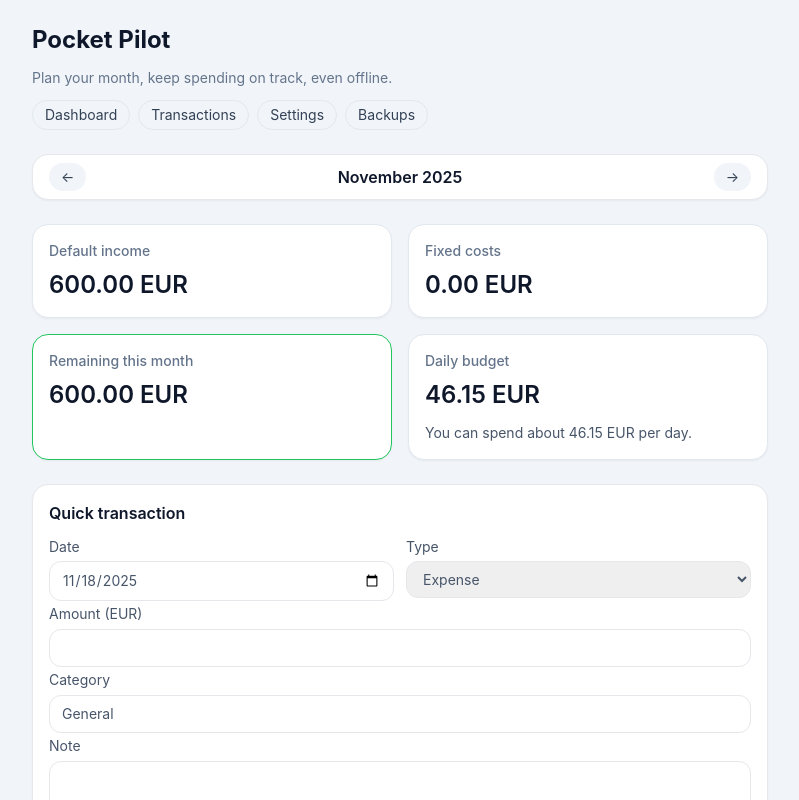
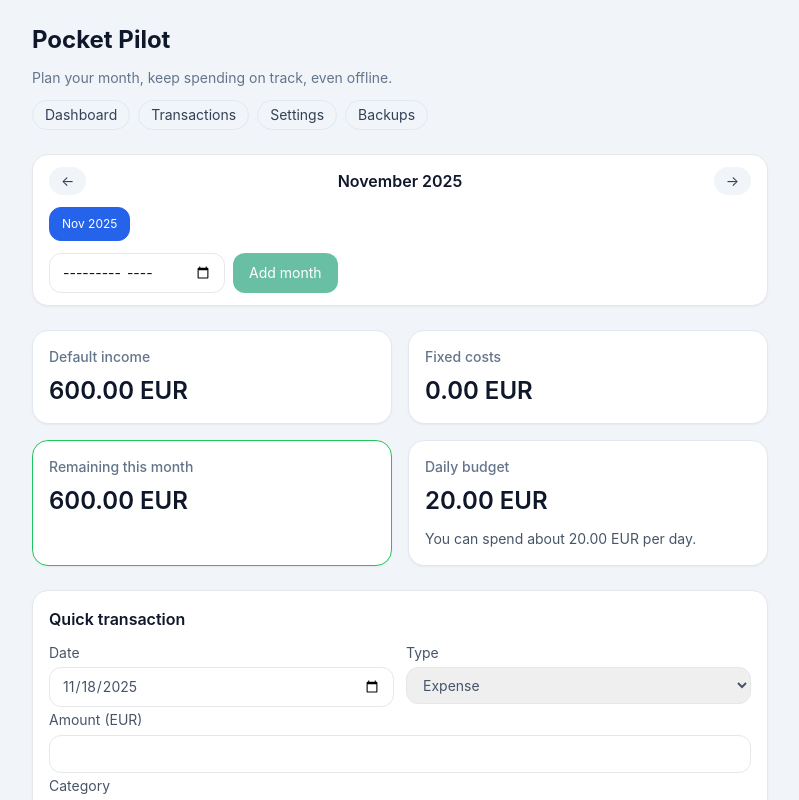
Before and after one commit to vladddanyliuk/finance_management_with_ai, a Next.js app: page / in a window 1280 px wide. Shown: the top 800 px of the page, without its empty margins (240-1039 px from the left). Built offline with nearby package versions, Linux system fonts and the light colour scheme.

Commit message:
Add custom month blocks, static daily budget, and UI animations

```diff
--- a/app/backups/page.tsx
+++ b/app/backups/page.tsx
@@ -45,17 +45,20 @@ export default function BackupsPage() {
   };
 
   return (
-    <div className="space-y-6 pb-12">
+    <div className="space-y-6 pb-12 animate-slideIn">
       <section className="space-y-3 rounded-2xl border bg-white p-4 shadow-sm">
         <h2 className="text-lg font-semibold">Export / Import</h2>
         <p className="text-sm text-slate-600">
           Keep your data safe by exporting regularly. Files stay on your device only.
         </p>
         <div className="flex flex-wrap gap-3">
-          <button className="rounded-full bg-blue-600 px-4 py-2 text-white" onClick={exportData}>
+          <button
+            className="rounded-full bg-blue-600 px-4 py-2 text-white transition-all duration-200 hover:-translate-y-0.5 hover:shadow"
+            onClick={exportData}
+          >
             Download backup JSON
           </button>
-          <label className="flex cursor-pointer items-center gap-2 rounded-full border border-slate-300 px-4 py-2 text-sm">
+          <label className="flex cursor-pointer items-center gap-2 rounded-full border border-slate-300 px-4 py-2 text-sm transition-all duration-200 hover:-translate-y-0.5 hover:shadow">
             Import JSON
             <input type="file" accept="application/json" className="hidden" ref={fileInput} onChange={handleImport} />
           </label>
@@ -74,7 +77,7 @@ export default function BackupsPage() {
                   <div className="text-slate-500">{backup.transactionsCount} transactions</div>
                 </div>
                 <button
-                  className="rounded-full bg-emerald-600 px-3 py-1 text-white"
+                  className="rounded-full bg-emerald-600 px-3 py-1 text-white transition-all duration-200 hover:-translate-y-0.5 hover:shadow"
                   onClick={() =>
                     restoreBackup(backup.settingsSnapshot, backup.transactionsSnapshot)
                   }
--- a/app/page.tsx
+++ b/app/page.tsx
@@ -33,6 +33,16 @@ export default function DashboardPage() {
     () => calculateMonthSummary(month, settings, transactions),
     [month, settings, transactions]
   );
+
+  const availableMonths = useMemo(() => {
+    const set = new Set<string>([
+      settings.lastSelectedMonth,
+      ...settings.customMonths,
+    ]);
+    transactions.forEach((tx) => set.add(tx.month));
+    settings.oneTimeExpenses.forEach((tx) => set.add(tx.month));
+    return Array.from(set).sort();
+  }, [settings.customMonths, settings.lastSelectedMonth, settings.oneTimeExpenses, transactions]);
 
   const monthTransactions = useMemo(
     () => transactions.filter((tx) => tx.month === month).slice(0, 5),
@@ -82,6 +92,12 @@ export default function DashboardPage() {
     }
   };
 
+  const handleAddMonth = (newMonth: string) => {
+    const customMonths = Array.from(new Set([...settings.customMonths, newMonth]));
+    setSettings({ customMonths, lastSelectedMonth: newMonth });
+    setMonth(newMonth);
+  };
+
   const downloadPdf = () => {
     const doc = new jsPDF();
     const lines = doc.splitTextToSize(aiPlan || "No plan", 180);
@@ -94,8 +110,13 @@ export default function DashboardPage() {
   }
 
   return (
-    <div className="space-y-6 pb-12">
-      <MonthNavigator month={month} onChange={handleMonthChange} />
+    <div className="space-y-6 pb-12 animate-slideIn">
+      <MonthNavigator
+        month={month}
+        onChange={handleMonthChange}
+        availableMonths={availableMonths}
+        onAddMonth={handleAddMonth}
+      />
       <div className="grid gap-4 md:grid-cols-2">
         <Card title="Default income" value={currencyFormat(summary.defaultIncome, settings.currency)} />
         <Card title="Fixed costs" value={currencyFormat(summary.mandatoryRecurringTotal + summary.optionalRecurringTotal, settings.currency)} />
@@ -119,7 +140,7 @@ export default function DashboardPage() {
         <div className="flex items-center justify-between">
           <h2 className="text-lg font-semibold">AI monthly plan</h2>
           <button
-            className="rounded-full bg-blue-600 px-4 py-2 text-sm text-white disabled:opacity-60"
+            className="rounded-full bg-blue-600 px-4 py-2 text-sm text-white transition-all duration-200 hover:-translate-y-0.5 hover:shadow disabled:opacity-60"
             onClick={generateAiPlan}
             disabled={aiLoading}
           >
@@ -133,7 +154,7 @@ export default function DashboardPage() {
               {aiPlan}
             </ReactMarkdown>
             <button
-              className="rounded-full border border-blue-600 px-4 py-2 text-sm text-blue-600"
+              className="rounded-full border border-blue-600 px-4 py-2 text-sm text-blue-600 transition-all duration-200 hover:-translate-y-0.5 hover:shadow"
               onClick={downloadPdf}
             >
               Download PDF
--- a/components/MonthNavigator.tsx
+++ b/components/MonthNavigator.tsx
@@ -1,24 +1,46 @@
 "use client";
 
 import { addMonths, format, parseISO } from "date-fns";
+import { useMemo, useState } from "react";
 
 interface MonthNavigatorProps {
   month: string;
   onChange: (month: string) => void;
+  availableMonths?: string[];
+  onAddMonth?: (month: string) => void;
 }
 
-export const MonthNavigator = ({ month, onChange }: MonthNavigatorProps) => {
+export const MonthNavigator = ({
+  month,
+  onChange,
+  availableMonths = [],
+  onAddMonth,
+}: MonthNavigatorProps) => {
   const current = parseISO(`${month}-01`);
+  const [newMonth, setNewMonth] = useState("");
+
+  const monthOptions = useMemo(() => {
+    const unique = new Set<string>([month, ...availableMonths]);
+    return Array.from(unique).sort();
+  }, [availableMonths, month]);
 
   const change = (diff: number) => {
     const next = addMonths(current, diff);
     onChange(format(next, "yyyy-MM"));
   };
 
+  const addMonth = () => {
+    if (!newMonth) return;
+    onAddMonth?.(newMonth);
+    onChange(newMonth);
+    setNewMonth("");
+  };
+
   return (
-    <div className="flex items-center justify-between rounded-2xl border bg-white px-4 py-2 text-sm shadow-sm">
+    <div className="space-y-3 rounded-2xl border bg-white px-4 py-3 text-sm shadow-sm animate-slideIn">
+      <div className="flex items-center justify-between gap-3">
         <button
-        className="rounded-full bg-slate-100 px-3 py-1 text-slate-700"
+          className="rounded-full bg-slate-100 px-3 py-1 text-slate-700 transition-all duration-200 hover:-translate-y-0.5 hover:shadow active:translate-y-0.5"
           onClick={() => change(-1)}
           aria-label="Previous month"
         >
@@ -28,12 +50,47 @@ export const MonthNavigator = ({ month, onChange }: MonthNavigatorProps) => {
           {format(current, "MMMM yyyy")}
         </div>
         <button
-        className="rounded-full bg-slate-100 px-3 py-1 text-slate-700"
+          className="rounded-full bg-slate-100 px-3 py-1 text-slate-700 transition-all duration-200 hover:-translate-y-0.5 hover:shadow active:translate-y-0.5"
           onClick={() => change(1)}
           aria-label="Next month"
         >
           →
         </button>
       </div>
+
+      <div className="flex flex-wrap gap-2">
+        {monthOptions.map((item) => (
+          <button
+            key={item}
+            onClick={() => onChange(item)}
+            className={`rounded-xl border px-3 py-2 text-xs transition-all duration-200 hover:-translate-y-0.5 hover:shadow ${
+              item === month ? "bg-blue-600 text-white border-blue-600" : "bg-slate-50 text-slate-800"
+            }`}
+            aria-label={`Switch to ${item}`}
+          >
+            {format(parseISO(`${item}-01`), "MMM yyyy")}
+          </button>
+        ))}
+      </div>
+
+      {onAddMonth && (
+        <div className="flex flex-wrap gap-2">
+          <input
+            type="month"
+            value={newMonth}
+            onChange={(e) => setNewMonth(e.target.value)}
+            className="w-44 rounded-xl border px-3 py-2 text-sm"
+            aria-label="Create a month"
+          />
+          <button
+            onClick={addMonth}
+            disabled={!newMonth}
+            className="rounded-xl bg-emerald-600 px-4 py-2 text-white transition-all duration-200 hover:-translate-y-0.5 hover:shadow disabled:opacity-60"
+          >
+            Add month
+          </button>
+        </div>
+      )}
+    </div>
   );
 };
--- a/components/TransactionForm.tsx
+++ b/components/TransactionForm.tsx
@@ -90,7 +90,7 @@ export const TransactionForm = () => {
       <button
         type="submit"
         disabled={submitting}
-        className="w-full rounded-xl bg-blue-600 px-4 py-2 text-white disabled:opacity-70"
+        className="w-full rounded-xl bg-blue-600 px-4 py-2 text-white transition-all duration-200 hover:-translate-y-0.5 hover:shadow disabled:opacity-70"
       >
         Add
       </button>
--- a/lib/constants.ts
+++ b/lib/constants.ts
@@ -11,6 +11,7 @@ export const defaultSettings: UserSettings = {
   defaultMonthlyIncome: 600,
   recurringExpenses: [],
   oneTimeExpenses: [],
+  customMonths: [],
   autoBackupEnabled: true,
   autoBackupMaxEntries: 5,
   lastSelectedMonth: currentMonth,
--- a/lib/summary.ts
+++ b/lib/summary.ts
@@ -32,10 +32,10 @@ export const calculateMonthSummary = (
   const netTransactions = incomeTransactionsTotal - expenseTransactionsTotal;
   const remaining = plannedRemaining + netTransactions;
 
-  const end = endOfMonth(parseISO(`${month}-01`));
-  const today = new Date();
-  const daysLeft = Math.max(1, differenceInCalendarDays(end, today) + 1);
-  const dailyBudget = remaining / daysLeft;
+  const monthStart = parseISO(`${month}-01`);
+  const monthEnd = endOfMonth(monthStart);
+  const daysInMonth = Math.max(1, differenceInCalendarDays(monthEnd, monthStart) + 1);
+  const dailyBudget = remaining / daysInMonth;
 
   return {
     month,
--- a/lib/types.ts
+++ b/lib/types.ts
@@ -33,6 +33,7 @@ export interface UserSettings {
   defaultMonthlyIncome: number;
   recurringExpenses: RecurringExpense[];
   oneTimeExpenses: OneTimePlannedExpense[];
+  customMonths: string[];
   autoBackupEnabled: boolean;
   autoBackupMaxEntries: number;
   lastSelectedMonth: string;
--- a/tailwind.config.ts
+++ b/tailwind.config.ts
@@ -15,6 +15,25 @@ const config: Config = {
           muted: "#dbeafe",
         },
       },
+      keyframes: {
+        fadeIn: {
+          "0%": { opacity: "0" },
+          "100%": { opacity: "1" },
+        },
+        slideIn: {
+          "0%": { opacity: "0", transform: "translateY(10px)" },
+          "100%": { opacity: "1", transform: "translateY(0)" },
+        },
+        pop: {
+          "0%": { transform: "scale(0.98)", opacity: "0.7" },
+          "100%": { transform: "scale(1)", opacity: "1" },
+        },
+      },
+      animation: {
+        fade: "fadeIn 200ms ease-out",
+        slideIn: "slideIn 250ms ease-out",
+        pop: "pop 200ms ease-out",
+      },
     },
   },
   plugins: [typography],
```
Lines whose indentation alone changed are shown as unchanged.
